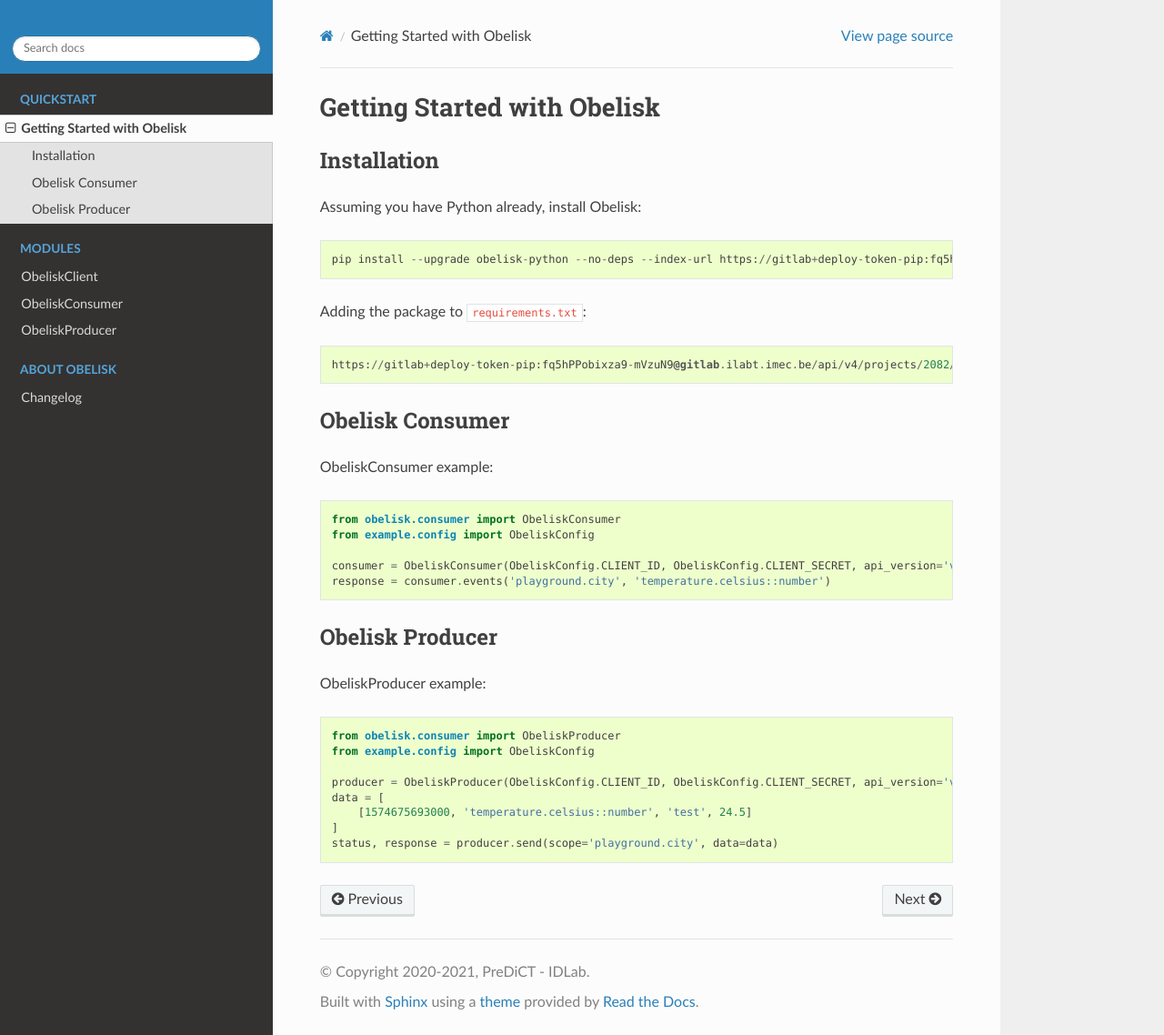
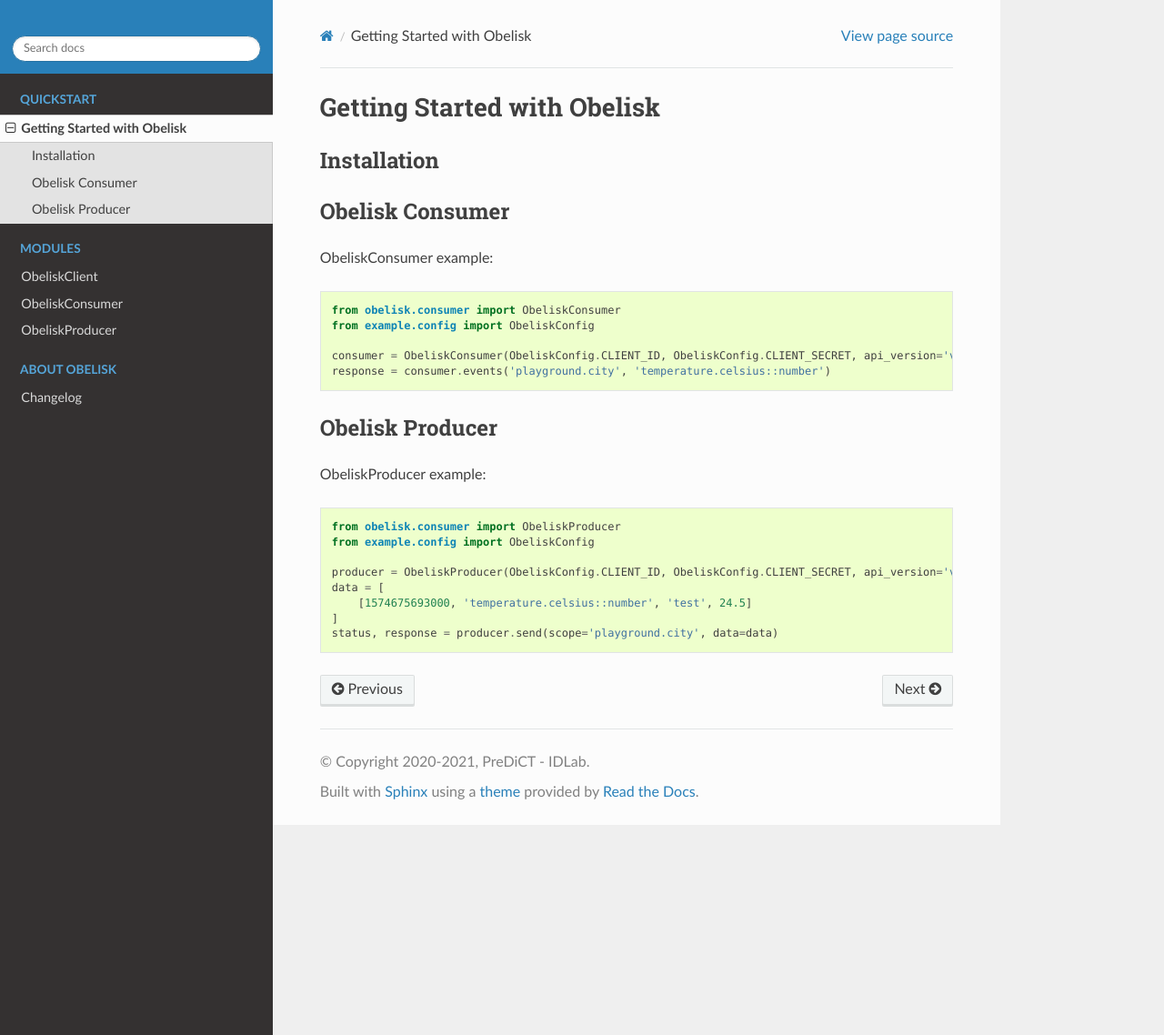
Before and after one commit to predict-idlab/obelisk-python, a Sphinx documentation site: the page built from docs/quickstart/getting-started-with-obelisk.rst, in a window 1280 px wide and 1138 px high. Shown: the whole window at 91% size. Built offline with Sphinx 7.4.7 and the Read the Docs theme 2.0.0, drawn with Linux system fonts in a browser that asks for light colours; the version number could not be read and is left out.

Commit message:
Updated documentation

```diff
--- a/docs/modules/client.rst
+++ b/docs/modules/client.rst
@@ -1,6 +1,6 @@
 ObeliskClient
 =============
 
-.. automodule:: v3.client
+.. automodule:: client
 .. autoclass:: ObeliskClient
     :members:
--- a/docs/modules/consumer.rst
+++ b/docs/modules/consumer.rst
@@ -1,6 +1,6 @@
 ObeliskConsumer
 ===============
 
-.. automodule:: v3.consumer
+.. automodule:: consumer
 .. autoclass:: ObeliskConsumer
     :members:
--- a/docs/modules/producer.rst
+++ b/docs/modules/producer.rst
@@ -1,6 +1,6 @@
 ObeliskProducer
 ===============
 
-.. automodule:: v3.producer
+.. automodule:: producer
 .. autoclass:: ObeliskProducer
     :members:
--- a/docs/quickstart/getting-started-with-obelisk.rst
+++ b/docs/quickstart/getting-started-with-obelisk.rst
@@ -3,16 +3,6 @@
 
 Installation
 ------------
-
-Assuming you have Python already, install Obelisk::
-
-    pip install --upgrade obelisk-python --no-deps --index-url https://gitlab+deploy-token-pip:fq5hPPobixza9-mVzuN9@gitlab.ilabt.imec.be/api/v4/projects/2082/packages/pypi/simple
-
-
-Adding the package to ``requirements.txt``::
-
-    https://gitlab+deploy-token-pip:fq5hPPobixza9-mVzuN9@gitlab.ilabt.imec.be/api/v4/projects/2082/packages/pypi/simple#egg=obelisk-python
-
 
 Obelisk Consumer
 ----------------
```
Also changed, not shown: README.md (+1 -1 lines), 1 other file.
